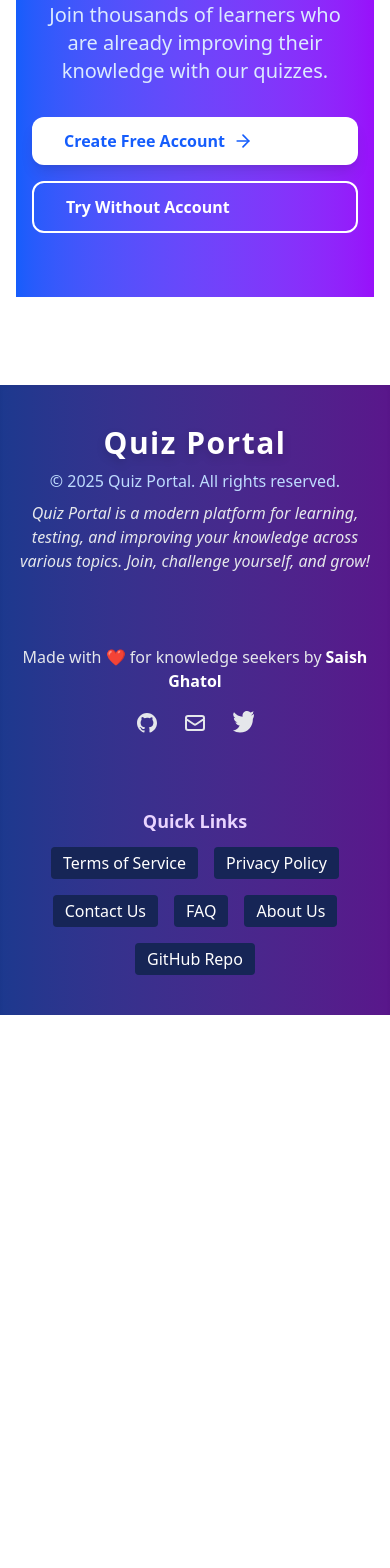
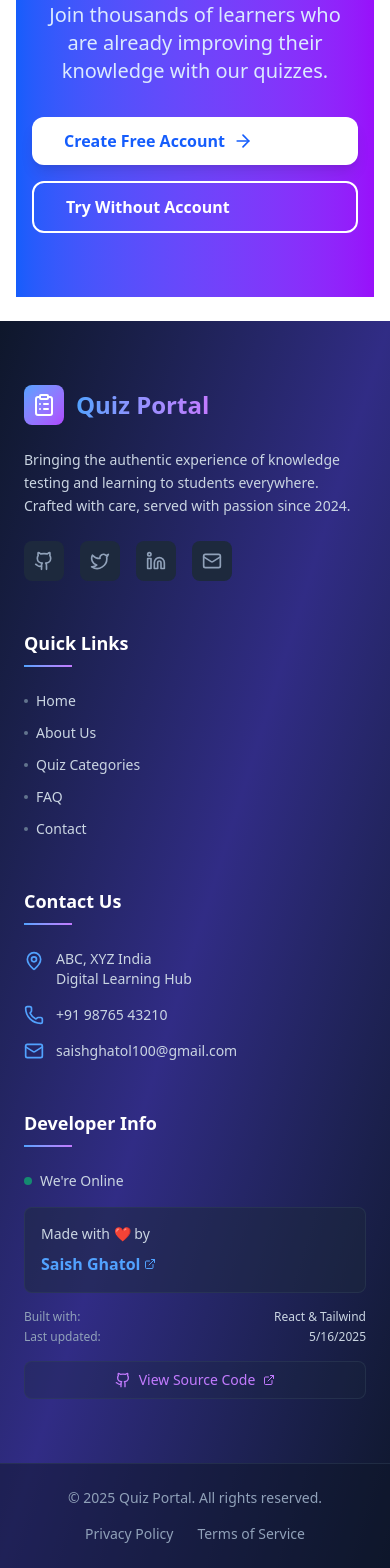
Before and after one commit to SaishGhatol/quiz-portal, a React (Vite) app in the folder client/: page / in a window 390 px wide. Shown: the part 5506-7074 px from the top of the page. Before the commit the page ends 6521 px from the top, so only its background shows below. Built offline with nearby package versions, Linux system fonts and the light colour scheme; no server answers.

Commit message:
feat(footer): redesign footer with improved layout and styling
- Completely overhaul footer design with modern gradient background
- Add new sections for contact info and developer details
- Improve social media links with hover effects
- Enhance mobile responsiveness with grid layout

```diff
--- a/client/src/components/layout/Footer/Footer.jsx
+++ b/client/src/components/layout/Footer/Footer.jsx
@@ -1,97 +1,196 @@
 import React from 'react';
-import { Link } from 'react-router-dom';
-import { Github, Twitter, Linkedin, Mail } from 'lucide-react';
+import { Github, Twitter, Linkedin, Mail, MapPin, Phone, Clock, ExternalLink, ClipboardList } from 'lucide-react';
 
 const Footer = () => {
   return (
-    <footer className="bg-gradient-to-r from-blue-900 to-purple-900 text-white py-10 mt-16 shadow-inner">
-      <div className="container mx-auto px-4">
-        <div className="flex flex-col md:flex-row justify-between items-center gap-10">
-          {/* Brand & About */}
-          <div className="mb-8 md:mb-0 flex-1 flex flex-col items-center md:items-start">
-            <div className="font-extrabold text-3xl mb-2 text-center md:text-left tracking-wider drop-shadow-lg">Quiz Portal</div>
-            <p className="text-center md:text-left text-blue-200 text-base font-medium mb-2">
-              &copy; {new Date().getFullYear()} Quiz Portal. All rights reserved.
+    <footer className="bg-gradient-to-br from-slate-900 via-indigo-900 to-slate-900 text-white">
+      {/* Main Footer Content */}
+      <div className="container mx-auto px-6 py-16">
+        <div className="grid grid-cols-1 md:grid-cols-2 lg:grid-cols-4 gap-12">
+
+          {/* Brand & Description */}
+          <div className="lg:col-span-1">
+            <div className="flex items-center gap-3 mb-6">
+              <div className="w-10 h-10 bg-gradient-to-br from-blue-400 to-purple-500 rounded-lg flex items-center justify-center hover:scale-105 transition-transform duration-200">
+               <ClipboardList className="w-6 h-6 text-white" />
+              </div>
+
+              <div className="font-bold text-2xl bg-gradient-to-r from-blue-400 to-purple-400 bg-clip-text text-transparent">
+                Quiz Portal
+              </div>
+            </div>
+
+            <p className="text-slate-300 text-sm leading-relaxed mb-6">
+              Bringing the authentic experience of knowledge testing and learning to students everywhere.
+              Crafted with care, served with passion since 2024.
             </p>
-            <p className="text-center md:text-left text-gray-200 text-md italic max-w-md">
-              Quiz Portal is a modern platform for learning, testing, and improving your knowledge across various topics. Join, challenge yourself, and grow!
-            </p>
-          </div>
 
-          {/* Creator & Socials */}
-          <div className="mb-8 md:mb-0 flex-1 flex flex-col items-center md:items-start text-base text-gray-200">
-            <span className="block mb-2 text-center md:text-left">
-              Made with <span className="text-red-400">❤️</span> for knowledge seekers by
-              <a
-                href="https://linkedin.com/in/saish-ghatol"
-                target="_blank"
-                rel="noopener noreferrer"
-                className="hover:text-blue-300 transition duration-300 ease-in-out transform hover:scale-105 text-md font-bold text-white ml-1"
-              >
-                Saish Ghatol
-              </a>
-            </span>
-            <div className="flex items-center justify-center md:justify-start gap-6 mt-2">
+            {/* Social Media Icons */}
+            <div className="flex gap-4">
               <a
                 href="https://github.com/saishghatol"
                 target="_blank"
                 rel="noopener noreferrer"
-                className="hover:text-gray-100"
+                className="w-10 h-10 bg-slate-800 hover:bg-slate-700 rounded-lg flex items-center justify-center transition-colors duration-300 group"
                 aria-label="GitHub"
               >
-                <svg className="w-6 h-6 inline" fill="currentColor" viewBox="0 0 24 24">
-                  <path d="M12 2C6.477 2 2 6.484 2 12.012c0 4.418 2.865 8.166 6.839 9.489.5.092.682-.217.682-.483 0-.237-.009-.868-.013-1.703-2.782.605-3.369-1.342-3.369-1.342-.454-1.155-1.11-1.463-1.11-1.463-.908-.62.069-.608.069-.608 1.004.07 1.532 1.032 1.532 1.032.892 1.529 2.341 1.088 2.91.832.091-.646.35-1.088.636-1.34-2.221-.253-4.555-1.113-4.555-4.951 0-1.093.39-1.988 1.029-2.688-.103-.253-.446-1.272.098-2.65 0 0 .84-.27 2.75 1.025A9.564 9.564 0 0112 6.844c.85.004 1.705.115 2.504.338 1.909-1.295 2.747-1.025 2.747-1.025.546 1.378.202 2.397.099 2.65.64.7 1.028 1.595 1.028 2.688 0 3.847-2.337 4.695-4.566 4.944.359.309.678.92.678 1.855 0 1.338-.012 2.419-.012 2.747 0 .268.18.579.688.481C19.138 20.175 22 16.427 22 12.012 22 6.484 17.523 2 12 2z"/>
-                </svg>
-              </a>
-              <a
-                href="mailto:saishghatol100@gmail.com"
-                className="hover:text-gray-100"
-                aria-label="Email"
-              >
-                <svg className="w-6 h-6 inline" fill="none" stroke="currentColor" viewBox="0 0 24 24">
-                  <path strokeLinecap="round" strokeLinejoin="round" strokeWidth={2} d="M3 8l7.89 5.26a2 2 0 002.22 0L21 8M5 19h14a2 2 0 002-2V7a2 2 0 00-2-2H5a2 2 0 00-2 2v10a2 2 0 002 2z"/>
-                </svg>
+                <Github className="w-5 h-5 text-slate-400 group-hover:text-white" />
               </a>
               <a
                 href="https://twitter.com/saishghatol"
                 target="_blank"
                 rel="noopener noreferrer"
-                className="hover:text-blue-400"
+                className="w-10 h-10 bg-slate-800 hover:bg-blue-600 rounded-lg flex items-center justify-center transition-colors duration-300 group"
                 aria-label="Twitter"
               >
-                <svg className="w-6 h-6 inline" fill="currentColor" viewBox="0 0 24 24">
-                  <path d="M23 3a10.9 10.9 0 01-3.14 1.53A4.48 4.48 0 0022.4.36a9.09 9.09 0 01-2.88 1.1A4.52 4.52 0 0016.11 0c-2.53 0-4.59 2.06-4.59 4.59 0 .36.04.71.11 1.05A12.94 12.94 0 013 1.13a4.52 4.52 0 001.4 6.06A4.48 4.48 0 012.8 6.7v.06c0 2.22 1.58 4.07 3.7 4.49a4.52 4.52 0 01-2.07.08c.58 1.81 2.26 3.13 4.25 3.17A9.06 9.06 0 012 19.54a12.8 12.8 0 006.95 2.03c8.34 0 12.9-6.91 12.9-12.9 0-.2 0-.39-.01-.58A9.22 9.22 0 0023 3z"/>
-                </svg>
+                <Twitter className="w-5 h-5 text-slate-400 group-hover:text-white" />
+              </a>
+              <a
+                href="https://linkedin.com/in/saish-ghatol"
+                target="_blank"
+                rel="noopener noreferrer"
+                className="w-10 h-10 bg-slate-800 hover:bg-blue-700 rounded-lg flex items-center justify-center transition-colors duration-300 group"
+                aria-label="LinkedIn"
+              >
+                <Linkedin className="w-5 h-5 text-slate-400 group-hover:text-white" />
+              </a>
+              <a
+                href="mailto:saishghatol100@gmail.com"
+                className="w-10 h-10 bg-slate-800 hover:bg-red-600 rounded-lg flex items-center justify-center transition-colors duration-300 group"
+                aria-label="Email"
+              >
+                <Mail className="w-5 h-5 text-slate-400 group-hover:text-white" />
               </a>
             </div>
           </div>
 
-          {/* Footer Links */}
-          <div className="flex-1 flex flex-col items-center md:items-end text-center">
-            <div className="text-lg font-semibold mb-3 text-purple-200 ">Quick Links</div>
-            <div className="flex flex-wrap justify-center md:justify-end gap-4">
-              <Link to="/terms" className="hover:text-blue-300 transition duration-300 ease-in-out transform hover:scale-105 px-3 py-1 rounded bg-blue-950 bg-opacity-40">
-                Terms of Service
-              </Link>
-              <Link to="/privacy" className="hover:text-blue-300 transition duration-300 ease-in-out transform hover:scale-105 px-3 py-1 rounded bg-blue-950 bg-opacity-40">
-                Privacy Policy
-              </Link>
-              <Link to="/contact" className="hover:text-blue-300 transition duration-300 ease-in-out transform hover:scale-105 px-3 py-1 rounded bg-blue-950 bg-opacity-40">
-                Contact Us
-              </Link>
-              <Link to="/faq" className="hover:text-blue-300 transition duration-300 ease-in-out transform hover:scale-105 px-3 py-1 rounded bg-blue-950 bg-opacity-40">
-                FAQ
-              </Link>
-              <Link to="/about" className="hover:text-blue-300 transition duration-300 ease-in-out transform hover:scale-105 px-3 py-1 rounded bg-blue-950 bg-opacity-40">
-                About Us
-              </Link>
+          {/* Quick Links */}
+          <div>
+            <h3 className="text-lg font-semibold text-white mb-6 relative">
+              Quick Links
+              <div className="w-12 h-0.5 bg-gradient-to-r from-blue-400 to-purple-400 mt-2"></div>
+            </h3>
+            <ul className="space-y-3">
+              {['Home', 'About Us', 'Quiz Categories', 'FAQ', 'Contact'].map((item, index) => (
+                <li key={item}>
+                  <a
+                    href={`/${item.toLowerCase().replace(' ', '-')}`}
+                    className="text-slate-300 hover:text-white transition-colors duration-300 text-sm flex items-center gap-2 group"
+                  >
+                    <div className="w-1 h-1 bg-slate-500 rounded-full group-hover:bg-blue-400 transition-colors duration-300"></div>
+                    {item}
+                  </a>
+                </li>
+              ))}
+            </ul>
+          </div>
+
+    {/* Contact Information */}
+<div>
+  <h3 className="text-lg font-semibold text-white mb-6 relative">
+    Contact Us
+    <div className="w-12 h-0.5 bg-gradient-to-r from-blue-400 to-purple-400 mt-2"></div>
+  </h3>
+
+  <div className="space-y-4">
+    <div className="flex items-start gap-3">
+      <MapPin className="w-5 h-5 text-blue-400 mt-0.5 flex-shrink-0" />
+      <div className="text-sm text-slate-300">
+        <div>ABC, XYZ India</div>
+        <div>Digital Learning Hub</div>
+      </div>
+    </div>
+
+    <div className="flex items-center gap-3">
+      <a
+        href="tel:+919876543210"
+        aria-label="Call +91 98765 43210"
+        className="flex items-center gap-3 focus:outline-none focus:ring-2 focus:ring-blue-400 rounded"
+      >
+        <Phone className="w-5 h-5 text-blue-400 flex-shrink-0" />
+        <span className="text-sm text-slate-300">+91 98765 43210</span>
+      </a>
+    </div>
+
+    <div className="flex items-center gap-3">
+      <a
+        href="mailto:saishghatol100@gmail.com"
+        aria-label="Email saishghatol100 at gmail dot com"
+        className="flex items-center gap-3 focus:outline-none focus:ring-2 focus:ring-blue-400 rounded"
+      >
+        <Mail className="w-5 h-5 text-blue-400 flex-shrink-0" />
+        <span className="text-sm text-slate-300">saishghatol100@gmail.com</span>
+      </a>
+    </div>
+  </div>
+</div>
+
+          {/* Developer Info & Status */}
+          <div>
+            <h3 className="text-lg font-semibold text-white mb-6 relative">
+              Developer Info
+              <div className="w-12 h-0.5 bg-gradient-to-r from-blue-400 to-purple-400 mt-2"></div>
+            </h3>
+
+            <div className="space-y-4">
+              <div className="flex items-center gap-2 text-sm">
+                <div className="w-2 h-2 bg-green-400 rounded-full animate-pulse"></div>
+                <span className="text-slate-300">We're Online</span>
+              </div>
+
+              <div className="bg-slate-800/50 rounded-lg p-4 border border-slate-700/50">
+                <div className="text-sm text-slate-300 mb-2">Made with ❤️ by</div>
+                <a
+                  href="https://linkedin.com/in/saish-ghatol"
+                  target="_blank"
+                  rel="noopener noreferrer"
+                  className="font-semibold text-blue-400 hover:text-blue-300 transition-colors duration-300 flex items-center gap-1"
+                >
+                  Saish Ghatol
+                  <ExternalLink className="w-3 h-3" />
+                </a>
+              </div>
+
+              <div className="text-xs text-slate-400 space-y-1">
+                <div className="flex justify-between">
+                  <span>Built with:</span>
+                  <span className="text-slate-300">React & Tailwind</span>
+                </div>
+                <div className="flex justify-between">
+                  <span>Last updated:</span>
+                  <span className="text-slate-300">{new Date().toLocaleDateString()}</span>
+                </div>
+              </div>
+
               <a
                 href="https://github.com/saishghatol/quiz-portal"
                 target="_blank"
                 rel="noopener noreferrer"
-                className="hover:text-blue-300 transition duration-300 ease-in-out transform hover:scale-105 px-3 py-1 rounded bg-blue-950 bg-opacity-40"
+                className="inline-flex items-center gap-2 text-sm text-purple-400 hover:text-purple-300 transition-colors duration-300 bg-slate-800/30 px-3 py-2 rounded-lg border border-slate-700/50 hover:border-purple-500/50 w-full justify-center"
               >
-                GitHub Repo
+                <Github className="w-4 h-4" />
+                View Source Code
+                <ExternalLink className="w-3 h-3" />
+              </a>
+            </div>
+          </div>
+        </div>
+      </div>
+
+      {/* Footer Bottom */}
+      <div className="border-t border-slate-700/50 bg-slate-900/50">
+        <div className="container mx-auto px-6 py-6">
+          <div className="flex flex-col md:flex-row justify-between items-center gap-4">
+            <div className="text-sm text-slate-400">
+              © 2025 Quiz Portal. All rights reserved.
+            </div>
+
+            <div className="flex gap-6 text-sm">
+              <a href="/privacy" className="text-slate-400 hover:text-white transition-colors duration-300">
+                Privacy Policy
+              </a>
+              <a href="/terms" className="text-slate-400 hover:text-white transition-colors duration-300">
+                Terms of Service
               </a>
             </div>
           </div>
```
